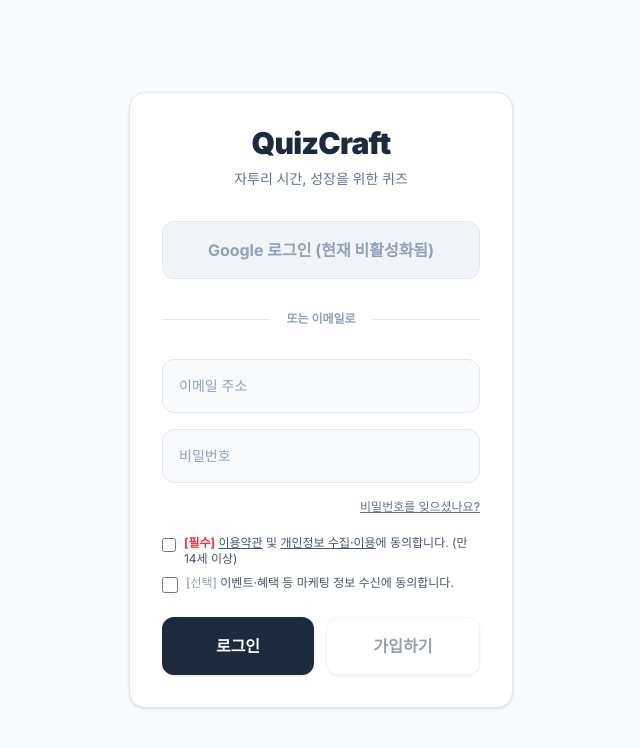
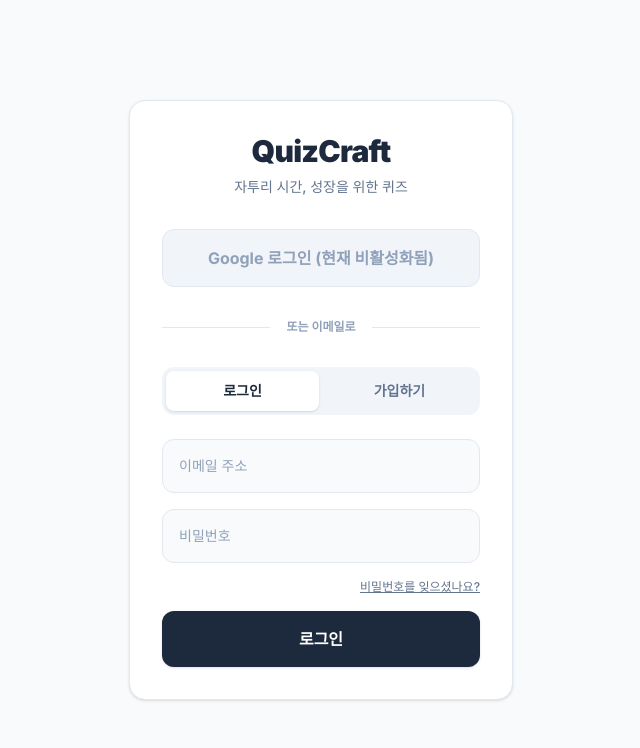
Before and after one commit to BSY3510/Quiz-Craft, a Next.js app: page /login in a window 1280 px wide. Shown: the top 748 px of the page, without its empty margins (319-959 px from the left). Built offline with nearby package versions, Linux system fonts and the light colour scheme; no server answers; the database is empty.

Commit message:
refact: 로그인 UI/UX 개선

```diff
--- a/app/login/LoginForm.tsx
+++ b/app/login/LoginForm.tsx
@@ -4,16 +4,26 @@ import { useActionState, useState } from 'react'
 import Link from 'next/link'
 import { login, signup } from './actions'
 
+const INPUT_CLASS =
+  'w-full p-4 bg-slate-50 dark:bg-slate-700 border border-slate-200 dark:border-slate-600 rounded-xl text-sm focus:outline-none focus:ring-2 focus:ring-blue-500 focus:bg-white dark:focus:bg-slate-700 transition-all text-slate-800'
+
 export default function LoginForm({ isGoogleEnabled }: { isGoogleEnabled: boolean }) {
+  const [mode, setMode] = useState<'login' | 'signup'>('login')
+
   const [loginState, loginAction, loginPending] = useActionState(login, null)
   const [signupState, signupAction, signupPending] = useActionState(signup, null)
+
+  // 가입 전용 상태
   const [agreed, setAgreed] = useState(false)
+  const [pw, setPw] = useState('')
+  const [pwConfirm, setPwConfirm] = useState('')
 
-  const errorMsg = loginState?.error || signupState?.error
-  const pending = loginPending || signupPending
+  const pwMismatch = pwConfirm.length > 0 && pw !== pwConfirm
+  const canSignup = agreed && pw.length > 0 && pw === pwConfirm && !signupPending
 
   return (
     <div className="space-y-6">
+      {/* Google 로그인 (로그인·가입 공통) */}
       <div className="flex flex-col gap-3">
         {isGoogleEnabled ? (
           <form action="/auth/google" method="post">
@@ -40,24 +50,99 @@ export default function LoginForm({ isGoogleEnabled }: { isGoogleEnabled: boolea
         <div className="flex-grow border-t border-slate-200 dark:border-slate-700"></div>
       </div>
 
-      <form className="space-y-4">
+      {/* 로그인 / 가입 전환 탭 */}
+      <div className="grid grid-cols-2 gap-1 p-1 bg-slate-100 dark:bg-slate-700/50 rounded-xl" role="tablist">
+        <button
+          type="button"
+          role="tab"
+          aria-selected={mode === 'login'}
+          onClick={() => setMode('login')}
+          className={`py-2.5 text-sm font-bold rounded-lg transition-colors ${mode === 'login' ? 'bg-white dark:bg-slate-800 text-slate-800 dark:text-slate-100 shadow-sm' : 'text-slate-500 dark:text-slate-400 hover:text-slate-700 dark:hover:text-slate-200'}`}
+        >
+          로그인
+        </button>
+        <button
+          type="button"
+          role="tab"
+          aria-selected={mode === 'signup'}
+          onClick={() => setMode('signup')}
+          className={`py-2.5 text-sm font-bold rounded-lg transition-colors ${mode === 'signup' ? 'bg-white dark:bg-slate-800 text-slate-800 dark:text-slate-100 shadow-sm' : 'text-slate-500 dark:text-slate-400 hover:text-slate-700 dark:hover:text-slate-200'}`}
+        >
+          가입하기
+        </button>
+      </div>
+
+      {/* 로그인 모드 */}
+      {mode === 'login' && (
+        <form action={loginAction} className="space-y-4">
           <div>
-          <label className="sr-only" htmlFor="email">이메일</label>
-          <input id="email" name="email" type="email" placeholder="이메일 주소" required className="w-full p-4 bg-slate-50 dark:bg-slate-700 border border-slate-200 dark:border-slate-600 rounded-xl text-sm focus:outline-none focus:ring-2 focus:ring-blue-500 focus:bg-white dark:focus:bg-slate-700 transition-all text-slate-800" />
+            <label className="sr-only" htmlFor="login-email">이메일</label>
+            <input id="login-email" name="email" type="email" autoComplete="email" placeholder="이메일 주소" required className={INPUT_CLASS} />
           </div>
           <div>
-          <label className="sr-only" htmlFor="password">비밀번호</label>
-          <input id="password" name="password" type="password" placeholder="비밀번호" required className="w-full p-4 bg-slate-50 dark:bg-slate-700 border border-slate-200 dark:border-slate-600 rounded-xl text-sm focus:outline-none focus:ring-2 focus:ring-blue-500 focus:bg-white dark:focus:bg-slate-700 transition-all text-slate-800" />
+            <label className="sr-only" htmlFor="login-password">비밀번호</label>
+            <input id="login-password" name="password" type="password" autoComplete="current-password" placeholder="비밀번호" required className={INPUT_CLASS} />
           </div>
 
-        {/* 비밀번호 재설정 안내 */}
           <div className="flex justify-end">
             <Link href="/reset-password" className="text-xs font-medium text-slate-500 dark:text-slate-400 hover:text-slate-700 dark:hover:text-slate-200 underline">
               비밀번호를 잊으셨나요?
             </Link>
           </div>
 
-        {/* 가입 약관 동의 (가입 시 필수). 로그인에는 영향을 주지 않는다. */}
+          {loginState?.error && (
+            <p role="alert" className="text-sm font-medium text-red-600 dark:text-red-400 text-center bg-red-50 dark:bg-red-900/30 border border-red-100 dark:border-red-900 rounded-lg p-3">
+              {loginState.error}
+            </p>
+          )}
+
+          <button type="submit" disabled={loginPending} className="w-full p-4 bg-slate-800 text-white font-bold rounded-xl hover:bg-slate-900 transition-colors shadow-sm disabled:opacity-50 disabled:cursor-not-allowed dark:bg-slate-700 dark:hover:bg-slate-600">
+            {loginPending ? '로그인 중...' : '로그인'}
+          </button>
+        </form>
+      )}
+
+      {/* 가입 모드 */}
+      {mode === 'signup' && (
+        <form action={signupAction} className="space-y-4">
+          <div>
+            <label className="sr-only" htmlFor="signup-email">이메일</label>
+            <input id="signup-email" name="email" type="email" autoComplete="email" placeholder="이메일 주소" required className={INPUT_CLASS} />
+          </div>
+          <div>
+            <label className="sr-only" htmlFor="signup-password">비밀번호</label>
+            <input
+              id="signup-password"
+              name="password"
+              type="password"
+              autoComplete="new-password"
+              placeholder="비밀번호 (8자 이상)"
+              required
+              minLength={8}
+              value={pw}
+              onChange={(e) => setPw(e.target.value)}
+              className={INPUT_CLASS}
+            />
+          </div>
+          <div>
+            <label className="sr-only" htmlFor="signup-confirm">비밀번호 확인</label>
+            <input
+              id="signup-confirm"
+              name="confirm"
+              type="password"
+              autoComplete="new-password"
+              placeholder="비밀번호 확인"
+              required
+              value={pwConfirm}
+              onChange={(e) => setPwConfirm(e.target.value)}
+              className={`${INPUT_CLASS} ${pwMismatch ? 'border-red-300 dark:border-red-700 focus:ring-red-500' : ''}`}
+            />
+            {pwMismatch && (
+              <p className="text-xs font-medium text-red-500 dark:text-red-400 mt-1.5 px-1">비밀번호가 일치하지 않습니다.</p>
+            )}
+          </div>
+
+          {/* 가입 약관 동의 */}
           <div className="space-y-2 pt-1">
             <label className="flex items-start gap-2 text-xs text-slate-600 dark:text-slate-300 cursor-pointer">
               <input
@@ -85,22 +170,22 @@ export default function LoginForm({ isGoogleEnabled }: { isGoogleEnabled: boolea
             </label>
           </div>
 
-        {/* ✅ 로그인/가입 실패 메시지 표시 (BUG-2) */}
-        {errorMsg && (
+          {signupState?.error && (
             <p role="alert" className="text-sm font-medium text-red-600 dark:text-red-400 text-center bg-red-50 dark:bg-red-900/30 border border-red-100 dark:border-red-900 rounded-lg p-3">
-            {errorMsg}
+              {signupState.error}
             </p>
           )}
 
-        <div className="flex gap-3 pt-2">
-          <button formAction={loginAction} disabled={pending} className="flex-1 p-4 bg-slate-800 text-white font-bold rounded-xl hover:bg-slate-900 transition-colors shadow-sm disabled:opacity-50 disabled:cursor-not-allowed dark:bg-slate-700 dark:hover:bg-slate-600">
-            {loginPending ? '로그인 중...' : '로그인'}
-          </button>
-          <button formAction={signupAction} disabled={pending || !agreed} title={!agreed ? '약관 동의 후 가입할 수 있습니다.' : undefined} className="flex-1 p-4 bg-white text-slate-700 font-bold rounded-xl border border-slate-200 hover:bg-slate-50 hover:border-slate-300 transition-colors shadow-sm disabled:opacity-50 disabled:cursor-not-allowed dark:bg-slate-700 dark:text-slate-200 dark:border-slate-600 dark:hover:bg-slate-600">
+          <button
+            type="submit"
+            disabled={!canSignup}
+            title={!agreed ? '약관 동의 후 가입할 수 있습니다.' : pwMismatch ? '비밀번호가 일치하지 않습니다.' : undefined}
+            className="w-full p-4 bg-slate-800 text-white font-bold rounded-xl hover:bg-slate-900 transition-colors shadow-sm disabled:opacity-50 disabled:cursor-not-allowed dark:bg-slate-700 dark:hover:bg-slate-600"
+          >
             {signupPending ? '가입 중...' : '가입하기'}
           </button>
-        </div>
         </form>
+      )}
     </div>
   )
 }
--- a/app/login/actions.ts
+++ b/app/login/actions.ts
@@ -40,6 +40,12 @@ export async function signup(_prevState: AuthState, formData: FormData): Promise
     return { error: `비밀번호는 ${MIN_PASSWORD_LENGTH}자 이상이어야 합니다.` }
   }
 
+  // 비밀번호 확인 일치 검증 (클라이언트 우회 방지를 위해 서버에서도 재검증)
+  const confirm = formData.get('confirm') as string
+  if (password !== confirm) {
+    return { error: '비밀번호가 일치하지 않습니다.' }
+  }
+
   const marketingOptIn = formData.get('agree_marketing') === 'on'
 
   const { data, error } = await supabase.auth.signUp({
```
Lines whose indentation alone changed are shown as unchanged.
